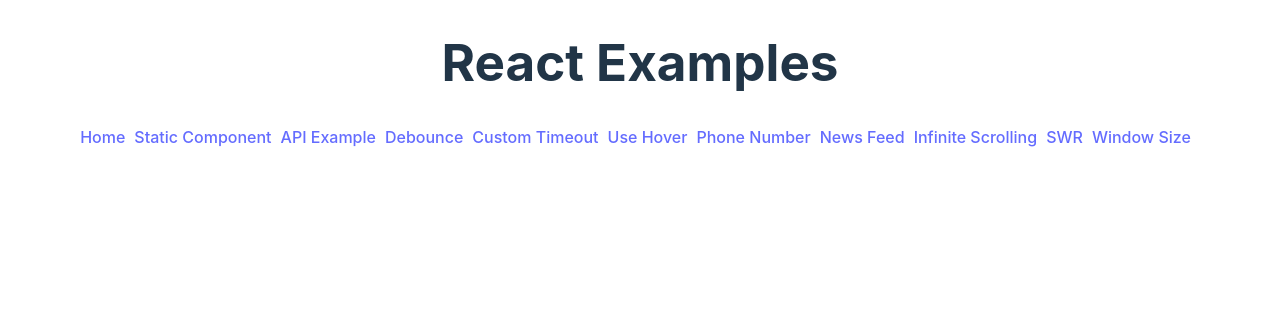
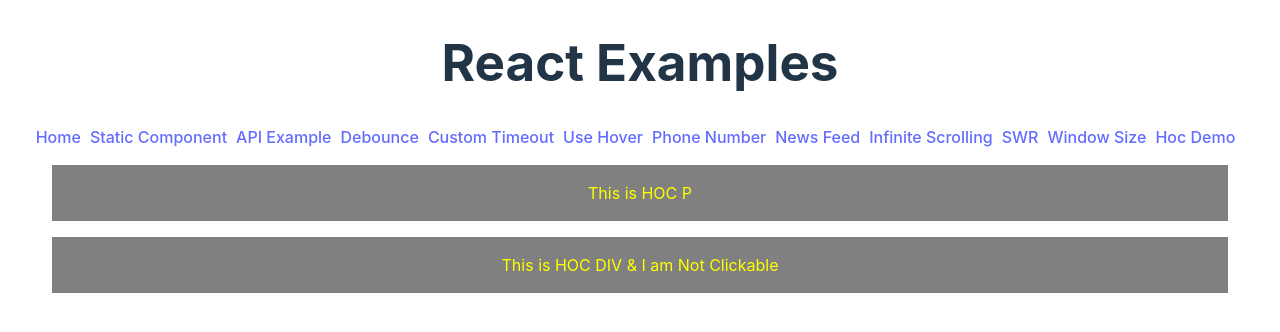
Before and after one commit to neerajrd25/react-problems, a React (Vite) app: page /hoc in a window 1280 px wide. Shown: the top 332 px of the page. Built offline with nearby package versions, Linux system fonts and the light colour scheme.

Commit message:
HOC added

```diff
--- a/src/App.tsx
+++ b/src/App.tsx
@@ -11,6 +11,7 @@ import { NewsFeed } from './components/NewsFeed';
 import { InfiniteScrolling } from './components/InfiniteScrolling';
 import { SWR } from './components/SWR';
 import { WindowSize } from './components/WindowSize';
+import { HocDemo } from './components/HocDemo';
 
 const navlinks = [
   { path: '/', name: 'Home', component: <Home /> },
@@ -23,7 +24,8 @@ const navlinks = [
   { path: '/newsfeed', name: 'News Feed',  component: <NewsFeed /> },
   { path: '/infinite-scrolling', name: 'Infinite Scrolling',  component: <InfiniteScrolling /> },
   { path: '/swr', name: 'SWR',  component: <SWR /> },
-  { path: '/window-size', name: 'Window Size',  component: <WindowSize/> }
+  { path: '/window-size', name: 'Window Size',  component: <WindowSize/> },
+  { path: '/hoc', name: 'Hoc Demo',  component: <HocDemo/> }
 
 
 ];
--- /dev/null
+++ b/src/components/HocDemo.tsx
@@ -0,0 +1,36 @@
+
+// TODO: fix typescript issues
+export const HocDemo = () => {
+  return (
+    <>
+      <div>
+        <HOC style={{ backgroundColor: 'green' }} />
+        <HOC style={{}} />
+        <StyledHOC data={'This is HOC P'} clickable={()=> alert('See I am clickabled')}/>
+        <StyledDiv text={'This is HOC DIV & I am Not Clickable'}/>
+      </div>
+    </>
+  )
+}
+
+const HOC = ({ style, data, clickable }) => {
+  return (
+    <><p style={style} onClick={clickable}>
+    {data}
+    </p></>
+  )
+}
+
+const HocDiv = ({ style, text }) => {
+  return (<> <div style={style}>{text}</div></>)
+}
+
+function withStyles(Component: any) {
+  return (props) => {
+    const style = { padding: '1rem', margin: '1rem', color: 'yellow', backgroundColor: 'gray' }
+    return <Component style={style} {...props} />
+  }
+}
+
+const StyledHOC = withStyles(HOC);
+const StyledDiv = withStyles(HocDiv)
```
